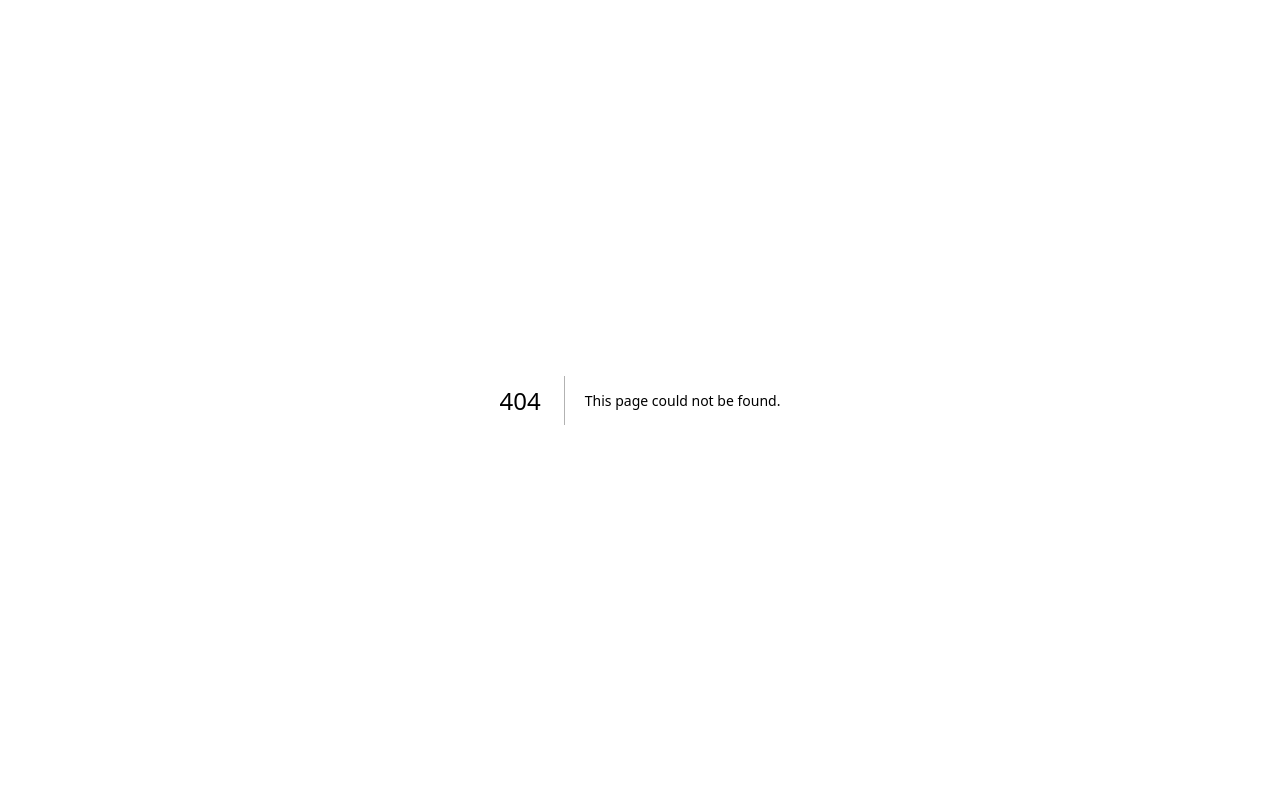
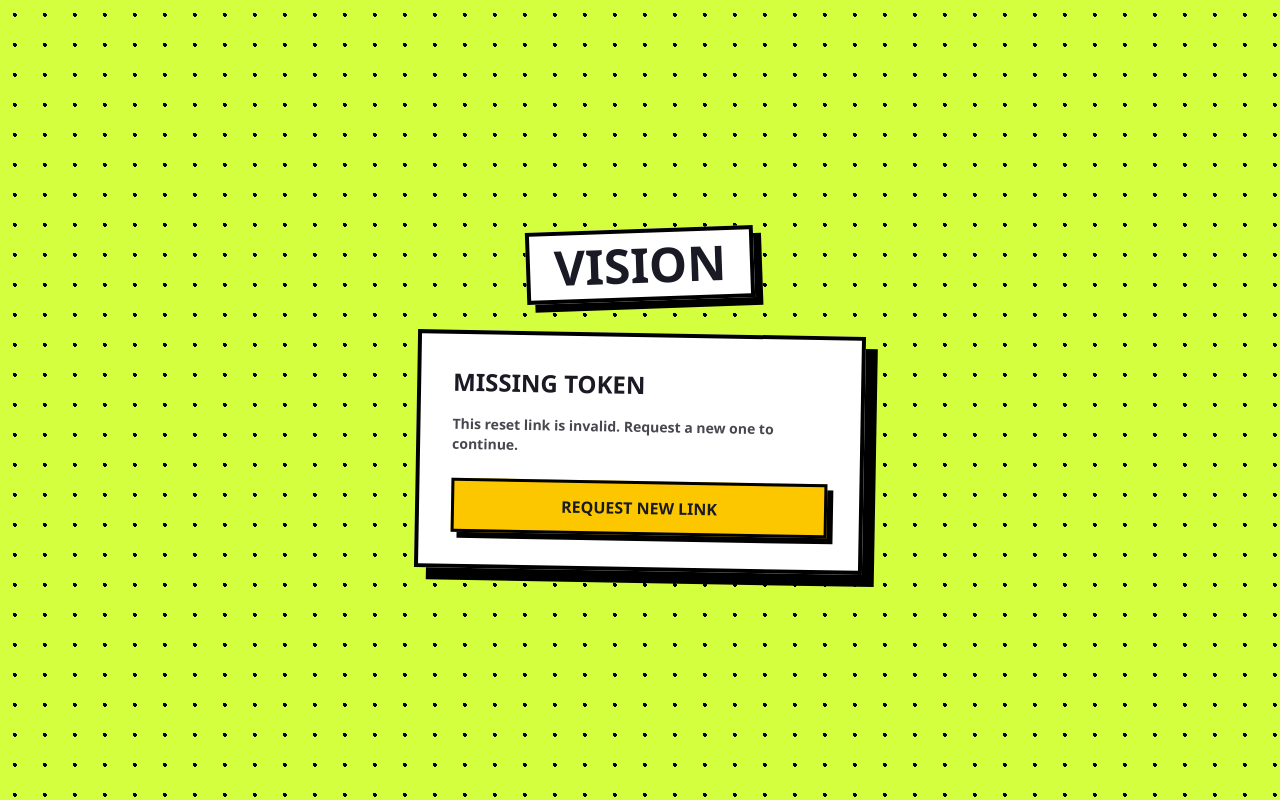
Before and after one commit to Jiranon-K/vision, a Next.js app: page /reset-password in a window 1280 px wide. Before the commit this address had no page. Built offline with nearby package versions, Linux system fonts and the light colour scheme; no server answers.

Commit message:
feat(auth): add /reset-password page with token query handling

```diff
--- /dev/null
+++ b/app/reset-password/page.tsx
@@ -0,0 +1,121 @@
+"use client";
+
+import { Suspense, useState } from "react";
+import Link from "next/link";
+import { useRouter, useSearchParams } from "next/navigation";
+import { toast } from "sonner";
+import { resetPasswordRequest } from "@/lib/api";
+
+function ResetPasswordInner() {
+  const router = useRouter();
+  const params = useSearchParams();
+  const token = params.get("token") || "";
+
+  const [password, setPassword] = useState("");
+  const [confirm, setConfirm] = useState("");
+  const [loading, setLoading] = useState(false);
+
+  if (!token) {
+    return (
+      <div className="bg-white border-[4px] border-black p-8 shadow-[12px_12px_0px_0px_#000] rotate-1">
+        <h2 className="text-2xl font-black text-brand-dark mb-4">MISSING TOKEN</h2>
+        <p className="text-brand-dark/80 font-bold text-sm mb-6">
+          This reset link is invalid. Request a new one to continue.
+        </p>
+        <Link
+          href="/forgot-password"
+          className="block w-full text-center py-3 bg-yellow-400 border-[3px] border-black font-black text-brand-dark shadow-[6px_6px_0px_0px_#000] hover:shadow-none hover:translate-x-1 hover:translate-y-1 uppercase"
+        >
+          Request new link
+        </Link>
+      </div>
+    );
+  }
+
+  const handleSubmit = async (e: React.FormEvent) => {
+    e.preventDefault();
+    if (password !== confirm) {
+      toast.error("Passwords do not match");
+      return;
+    }
+    setLoading(true);
+    try {
+      const res = await resetPasswordRequest(token, password);
+      const data = await res.json();
+      if (!res.ok) {
+        toast.error(data.error || (data.details?.[0]?.message ?? "Reset failed"));
+        return;
+      }
+      toast.success("Password reset successfully");
+      router.replace("/login");
+    } catch {
+      toast.error("Unable to reach server");
+    } finally {
+      setLoading(false);
+    }
+  };
+
+  return (
+    <div className="bg-white border-[4px] border-black p-8 shadow-[12px_12px_0px_0px_#000] rotate-1">
+      <h2 className="text-2xl font-black text-brand-dark mb-6 underline decoration-cyan-400 decoration-4 underline-offset-4">
+        SET NEW PASSWORD
+      </h2>
+      <form onSubmit={handleSubmit} className="space-y-6">
+        <div>
+          <label className="block text-sm font-black text-brand-dark mb-2 uppercase italic">New password</label>
+          <input
+            type="password"
+            value={password}
+            onChange={(e) => setPassword(e.target.value)}
+            required
+            data-testid="reset-password"
+            className="w-full px-4 py-4 border-[3px] border-black bg-white text-brand-dark focus:outline-none focus:bg-cyan-50 focus:shadow-[4px_4px_0px_0px_#22d3ee] font-bold"
+            placeholder="••••••••"
+          />
+        </div>
+        <div>
+          <label className="block text-sm font-black text-brand-dark mb-2 uppercase italic">Confirm password</label>
+          <input
+            type="password"
+            value={confirm}
+            onChange={(e) => setConfirm(e.target.value)}
+            required
+            data-testid="reset-confirm"
+            className="w-full px-4 py-4 border-[3px] border-black bg-white text-brand-dark focus:outline-none focus:bg-fuchsia-50 focus:shadow-[4px_4px_0px_0px_#d946ef] font-bold"
+            placeholder="••••••••"
+          />
+        </div>
+        <button
+          type="submit"
+          disabled={loading}
+          data-testid="reset-submit"
+          className="w-full py-4 bg-yellow-400 border-[3px] border-black font-black text-brand-dark text-xl shadow-[8px_8px_0px_0px_#000] hover:shadow-none hover:translate-x-1 hover:translate-y-1 uppercase"
+        >
+          {loading ? "SAVING..." : "RESET PASSWORD →"}
+        </button>
+      </form>
+    </div>
+  );
+}
+
+export default function ResetPasswordPage() {
+  return (
+    <div
+      className="min-h-screen bg-[#D4FF3F] flex items-center justify-center p-4"
+      style={{ backgroundImage: "radial-gradient(#000 10%, transparent 10%)", backgroundSize: "30px 30px" }}
+    >
+      <div className="w-full max-w-md">
+        <div className="text-center mb-8">
+          <Link href="/" className="inline-block">
+            <h1 className="text-5xl font-black text-brand-dark bg-white px-6 py-2 border-[4px] border-black shadow-[8px_8px_0px_0px_#000] -rotate-2">
+              VISION
+            </h1>
+          </Link>
+        </div>
+        <Suspense fallback={<div className="text-brand-dark font-black">Loading...</div>}>
+          <ResetPasswordInner />
+        </Suspense>
+      </div>
+    </div>
+  );
+}
```
